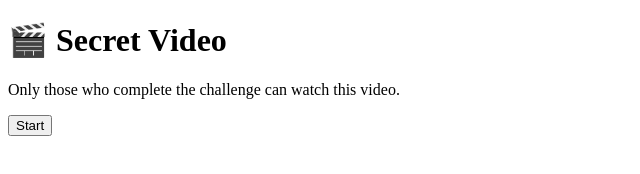
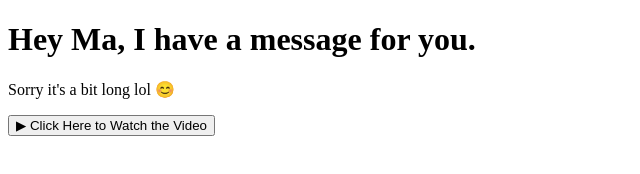
Before and after one commit to Ajaay-Vivek/Prothallus, a plain HTML site: page index.html in a window 1280 px wide. Shown: the whole page, without its empty margins (0-640 px from the left). Drawn offline with Linux system fonts and the light colour scheme.

Commit message:
index.html

```diff
--- a/index.html
+++ b/index.html
@@ -3,17 +3,27 @@
 <head>
     <meta charset="UTF-8">
     <meta name="viewport" content="width=device-width, initial-scale=1.0">
-    <title>Secret Video</title>
+    <title>A Message ❤️</title>
 
     <link rel="stylesheet" href="style.css">
 </head>
 <body>
 
-    <h1>🎬 Secret Video</h1>
-    <p>Only those who complete the challenge can watch this video.</p>
+    <div class="background"></div>
 
-    <button id="startBtn">Start</button>
+    <div class="container">
+        <h1>Hey Ma, I have a message for you.</h1>
+
+        <p class="subtitle">
+            Sorry it's a bit long lol 😊
+        </p>
+
+        <button id="startBtn">
+            ▶ Click Here to Watch the Video
+        </button>
+    </div>
 
     <script src="script.js"></script>
+
 </body>
 </html>
```
